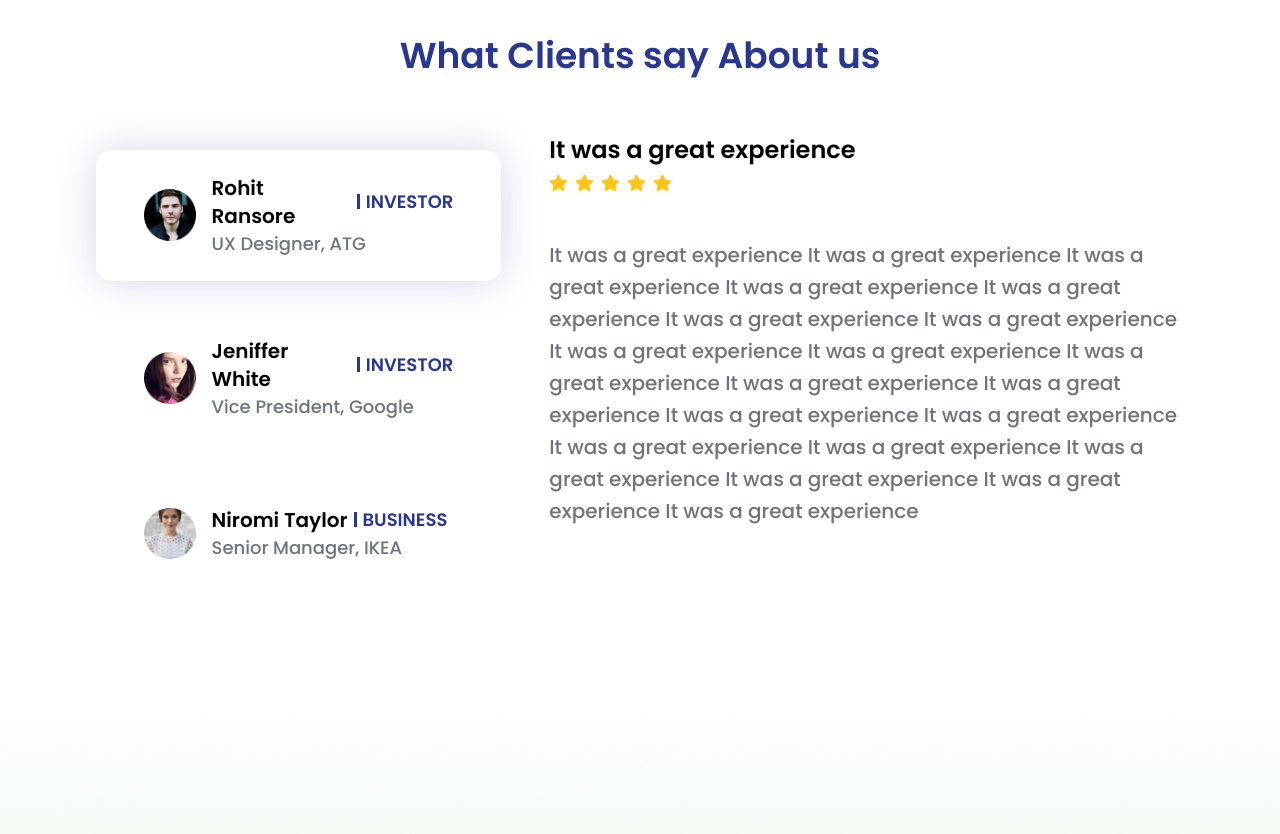
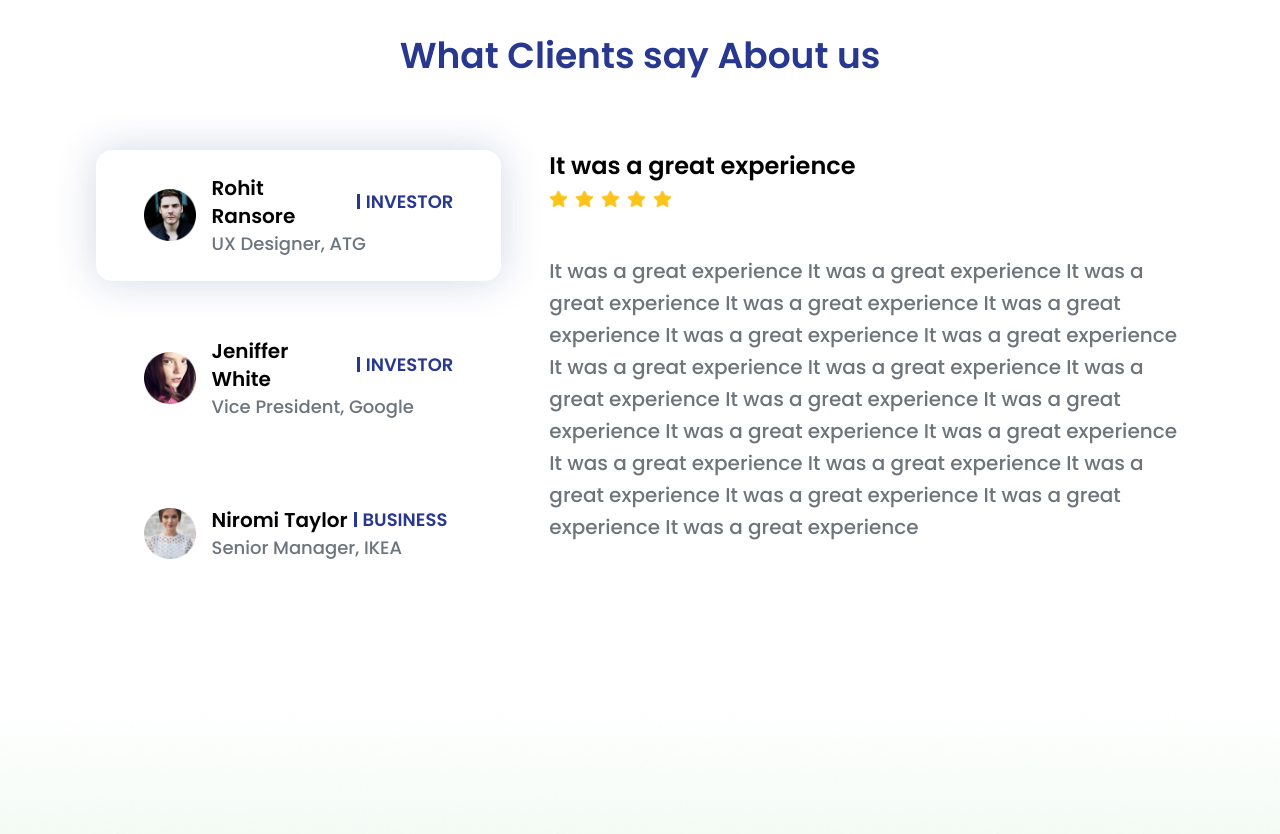
Before and after one commit to dheerajhemachandran/venturebuddy-google-auth, a React (Create React App) app: page / in a window 1280 px wide. Shown: the part 4040-4874 px from the top of the page. Built offline with nearby package versions, Linux system fonts and the light colour scheme.

Commit message:
testimonial padding fixed

```diff
--- a/src/components/Testimonial/Testimonial.js
+++ b/src/components/Testimonial/Testimonial.js
@@ -97,7 +97,7 @@ const Testimonial = () => {
             </div>
           </button>
         </div>
-        <div class="tab-content col-12 col-lg-7" id="v-pills-tabContent">
+        <div class="tab-content col-12 col-lg-7 pt-3" id="v-pills-tabContent">
           <div
             class="tab-pane fade show active"
             id="v-pills-home"
```
